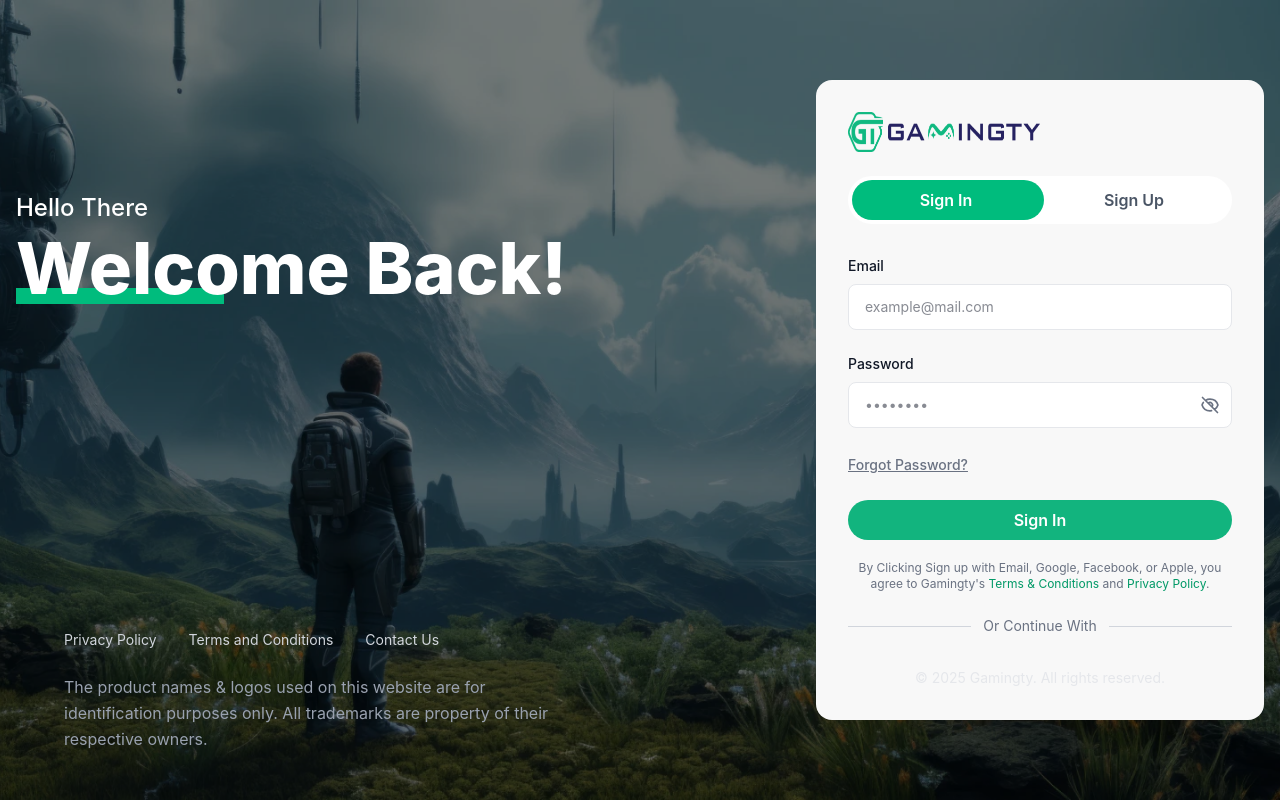
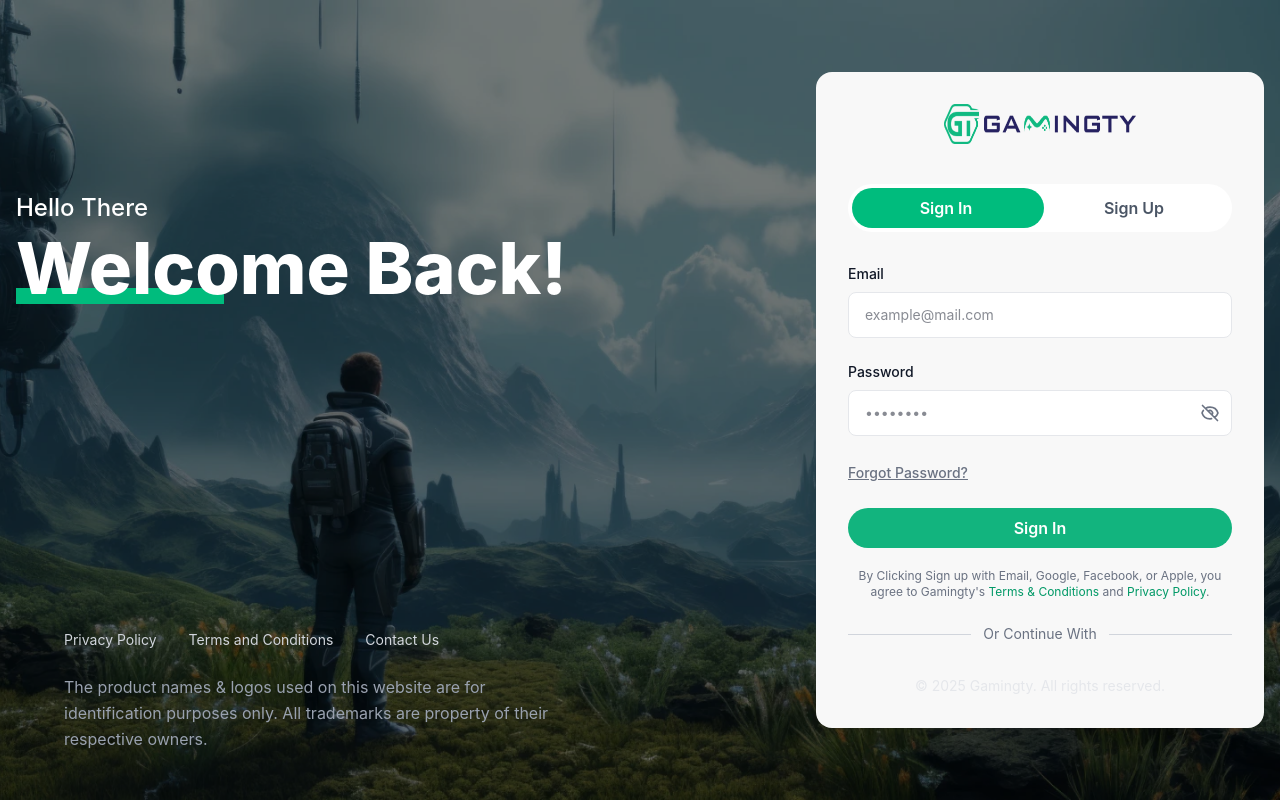
Before and after one commit to Gigapixe/gamingty-client, a Next.js app: page /auth/login in a window 1280 px wide. Built offline with nearby package versions, Linux system fonts and the light colour scheme.

Commit message:
Refactor Login and Register pages for improved layout and accessibility

```diff
--- a/app/auth/login/page.tsx
+++ b/app/auth/login/page.tsx
@@ -18,10 +18,10 @@ export default function LoginPage() {
       </Head>
 
       <div
-        className="flex min-h-screen bg-cover bg-center z-0 overflow-x-hidden"
+        className="relative flex min-h-screen bg-cover bg-center z-0 overflow-x-hidden"
         style={{ backgroundImage: `url(${backgroundImage.src})` }}
       >
-        <div className="absolute inset-0 bg-black opacity-50" />
+        <div className="absolute inset-0 bg-black/50 pointer-events-none z-0" />
 
         <div className="container mx-auto relative lg:flex">
           {/* Left hero column */}
@@ -41,7 +41,7 @@ export default function LoginPage() {
           <div className="w-full lg:w-1/2 flex items-center justify-end py-12 z-10 mb-40 lg:mb-0">
             <div className="w-full lg:max-w-md">
               <div className="bg-[#F8F8F8] dark:bg-[#141414] p-8 rounded-2xl dark:border dark:border-[#303030]">
-                <div className="text-center mx-auto mb-6">
+                <div className="text-center flex flex-col justify-center items-center mb-10">
                   <FullLogo />
                 </div>
 
--- a/app/auth/register/page.tsx
+++ b/app/auth/register/page.tsx
@@ -18,10 +18,10 @@ export default function RegisterPage() {
       </Head>
 
       <div
-        className="flex min-h-screen bg-white dark:bg-[#161616] bg-cover bg-center z-0 overflow-x-hidden"
+        className="relative flex min-h-screen bg-white dark:bg-[#161616] bg-cover bg-center z-0 overflow-x-hidden"
         style={{ backgroundImage: `url(${backgroundImage.src})` }}
       >
-        <div className="absolute inset-0 bg-black opacity-50"></div>
+        <div className="absolute inset-0 bg-black/50 pointer-events-none z-0" />
 
         <div className="container mx-auto relative lg:flex">
           {/* Left hero */}
@@ -41,7 +41,7 @@ export default function RegisterPage() {
           <div className="w-full lg:w-1/2 flex items-center justify-end py-12 z-10 mb-40 lg:mb-0">
             <div className="w-full lg:max-w-md">
               <div className="bg-[#F8F8F8] dark:bg-[#141414] p-8 rounded-2xl dark:border dark:border-[#303030]">
-                <div className="text-center mb-10">
+                <div className="text-center mb-10 flex flex-col justify-center items-center">
                   <FullLogo />
                 </div>
 
```
